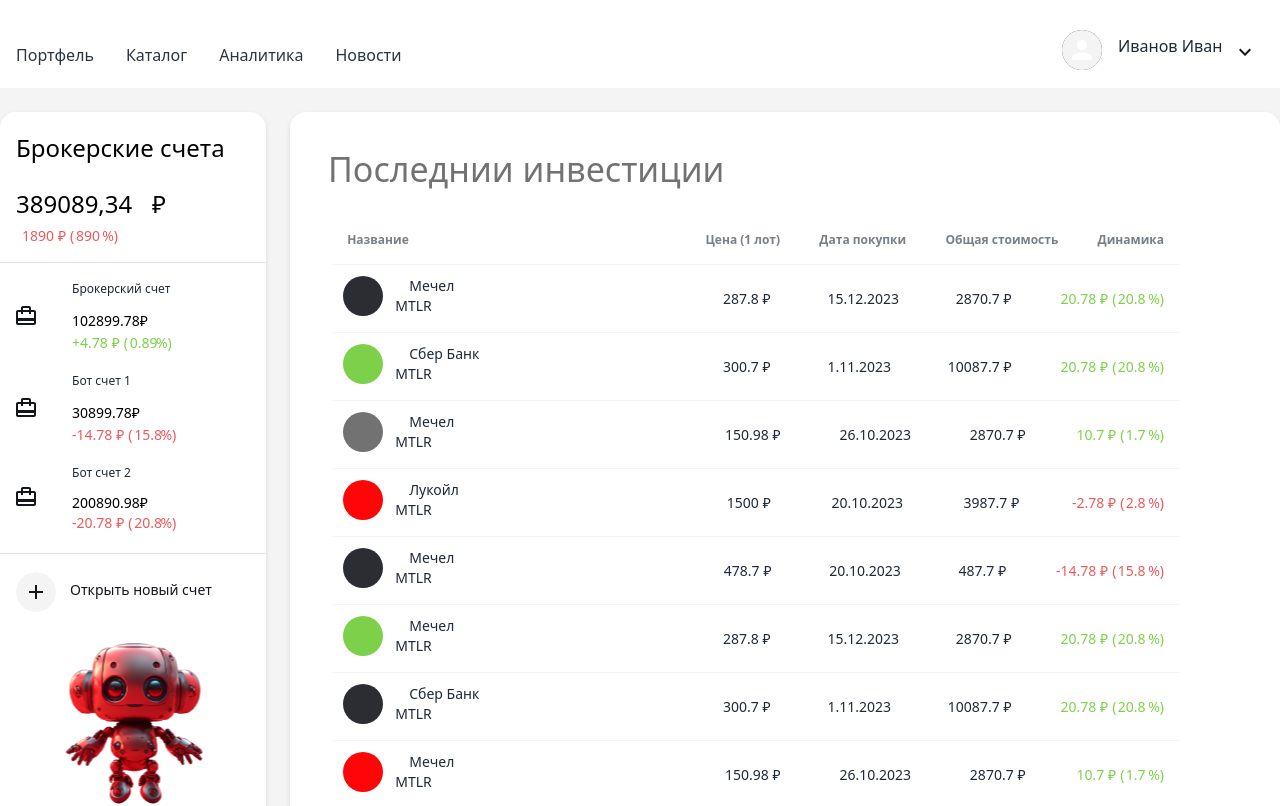
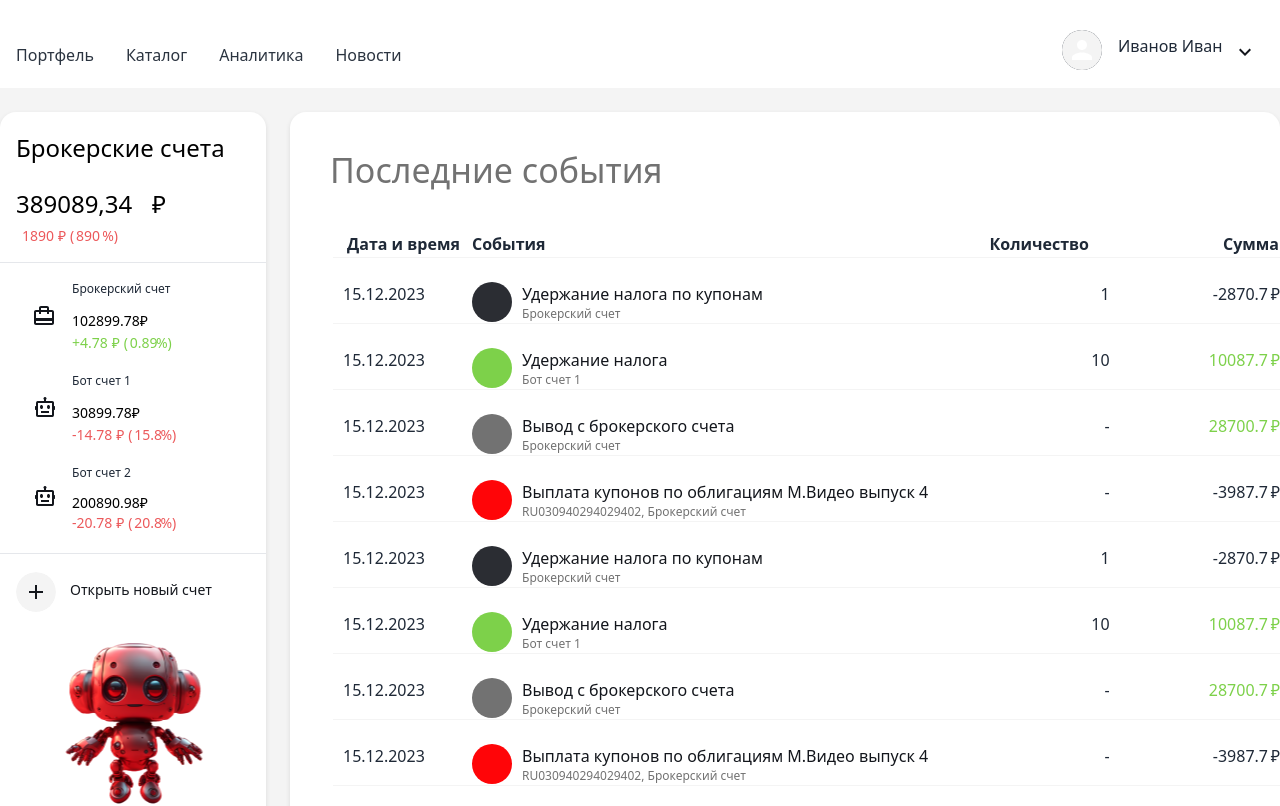
Before and after one commit to AndreiNosov/Moex_contest, a React (Create React App) app: page / in a window 1280 px wide. Shown: the top 806 px of the page. Built offline with nearby package versions, Linux system fonts and the light colour scheme.

Commit message:
[05]: the last events page was completed

```diff
--- a/package.json
+++ b/package.json
@@ -1,6 +1,6 @@
 {
 	"name": "moex-hakaton",
-	"version": "0.1.4",
+	"version": "0.1.5",
 	"private": true,
 	"dependencies": {
 		"@testing-library/jest-dom": "^5.14.1",
--- a/src/app.css
+++ b/src/app.css
@@ -168,7 +168,7 @@
 /* bag */
 .case_preview {
 	background: no-repeat center url('./pic/bag.svg');
-	background-position-x: 0;
+
 	width: 56px;
 
 }
@@ -549,17 +549,20 @@
 
 /*Open a new type bank was completed */
 /* ------------------ The page last investment  ------------------ */
-.last_invest_page>section {
+.last_invest_page>section,
+.last_events_page>section {
 	overflow: initial;
 	height: auto;
 }
 
-.last_invest_page h6 {
+.last_invest_page h6,
+.last_events_page h6 {
 
 	font-size: 34px;
 }
 
-.last_invest_page .last_invest {
+.last_invest_page .last_invest,
+.last_events_page .last_events {
 	padding: 2.8rem 0 40px 24px;
 	margin-left: 0;
 }
@@ -574,7 +577,8 @@
 	padding-right: 100px;
 }
 
-.last_invest_page table tr:nth-child(n+1) {
+.last_invest_page table tr:nth-child(n+1),
+.last_events_page table tr:nth-child(n+1) {
 	border-bottom: 1px solid #F4F4F4;
 
 
@@ -613,4 +617,37 @@
 }
 
 /* It's a Footer*/
+/* ------------------ The page last events ------------------ */
+.last_events_page .content {
+	padding-bottom: 140px;
 }
+
+.last_events_page .events {
+	padding-top: 2.9rem;
+}
+
+.last_events_page .events {
+	padding-bottom: 40px;
+}
+
+.last_events_page .last_events {
+	padding: 1.6rem 0 0 43px;
+}
+
+.table_last_invest th:nth-child(1),
+.table_last_invest tr:nth-child(n+2) td:nth-child(1) {
+	width: 170px;
+}
+
+.last_events_page tr th:nth-child(5),
+.last_events_page tr:nth-child(n+2) td:last-of-type {
+	text-align: right;
+	max-width: 190px;
+}
+
+.last_events_page tr:nth-child(n+2) td:last-of-type {
+	max-width: 122px;
+}
+
+/* The page last events was completed */
+}
--- a/src/components/aside/Broker.js
+++ b/src/components/aside/Broker.js
@@ -21,7 +21,14 @@
 
 				<div className="case  pt-3 flex">
 
-					<div className="case_preview"></div>
+					{
+						item.name.includes('Брокер') ? (
+							<div className="case_preview"></div>
+						) : (
+							<div className="case_preview bot"></div>
+						)
+
+					}
 					<div className="case_total pt-1.5 grid grid-cols-3 flex-row text-xs">
 						<div className="title grow grid-cols-2 row-span-1 col-span-3">
 							<h5>{item.name}</h5>
--- a/src/components/main/Main.js
+++ b/src/components/main/Main.js
@@ -7,18 +7,23 @@
 
 export default function MainFC() {
 	return (
-		<main className="pl-6 last_invest_page">
+		<main className="pl-6 last_events_page">
 			{ /* Main page  главная страница
 			Чтоб видеть "Выберите тип счета"
-				- вставьте класс "<main className="pl-6 openk_bank">"
+				- вставьте класс "<div id="root" className="openk_bank">"
 				- ниже раскоментировать "Выберите тип счета"
 
 
 				- Страница "Последние инвестиции"
-				- "<main className="pl-6 last_invest">"
+				- "<div id="root" className=" last_invest">"
+
+
+				- Страница "Последние события"
+				- "<div id="root" className="last_events_page">"
 
 
 			*/}
+			{ /* " Main page  главная страница "  */}
 			{/* <section className=" rounded-2xl mb-6">
 				<StatisticsFC />
 			</section>
@@ -38,11 +43,19 @@
 
 
 			{ /* "Последние инвестиции"  */}
-			<section className=" rounded-2xl mb-6">
+			{/* <section className=" rounded-2xl mb-6">
 				<div className=" flex grow">
 
 					<LastInvestFC />
 				</div>
+			</section> */}
+
+
+
+			{/*Последние события*/}
+			<section className="events rounded-2xl bg-white rounded-2xl min-h-[476px] grow pt-6">
+
+				<LastEventsFC />
 			</section>
 
 		</main>
--- a/src/components/main/last_events/LastEvents.js
+++ b/src/components/main/last_events/LastEvents.js
@@ -12,7 +12,15 @@
 		{ ind: 1, date: '15.12.2023', img: black, name: 'Удержание налога по купонам', subname: 'Брокерский счет', quantity: 1, sum: -2870.7 },
 		{ ind: 2, date: '15.12.2023', img: green, name: 'Удержание налога', subname: 'Бот счет 1', quantity: 10, sum: 10087.7 },
 		{ ind: 3, date: '15.12.2023', img: gray, name: 'Вывод с брокерского счета', subname: 'Брокерский счет', quantity: 0, sum: 28700.7 },
-		{ ind: 4, date: '15.12.2023', img: red, name: 'Выплата купонов по облигациям М.Видео выпуск 4', subname: 'RU030940294029402, Брокерский счет', quantity: 0, sum: -3987.7 }
+		{ ind: 4, date: '15.12.2023', img: red, name: 'Выплата купонов по облигациям М.Видео выпуск 4', subname: 'RU030940294029402, Брокерский счет', quantity: 0, sum: -3987.7 },
+		{ ind: 5, date: '15.12.2023', img: black, name: 'Удержание налога по купонам', subname: 'Брокерский счет', quantity: 1, sum: -2870.7 },
+		{ ind: 6, date: '15.12.2023', img: green, name: 'Удержание налога', subname: 'Бот счет 1', quantity: 10, sum: 10087.7 },
+		{ ind: 7, date: '15.12.2023', img: gray, name: 'Вывод с брокерского счета', subname: 'Брокерский счет', quantity: 0, sum: 28700.7 },
+		{ ind: 8, date: '15.12.2023', img: red, name: 'Выплата купонов по облигациям М.Видео выпуск 4', subname: 'RU030940294029402, Брокерский счет', quantity: 0, sum: -3987.7 },
+		{ ind: 9, date: '15.12.2023', img: black, name: 'Удержание налога по купонам', subname: 'Брокерский счет', quantity: 1, sum: -2870.7 },
+		{ ind: 10, date: '15.12.2023', img: green, name: 'Удержание налога', subname: 'Бот счет 1', quantity: 10, sum: 10087.7 },
+		{ ind: 11, date: '15.12.2023', img: gray, name: 'Вывод с брокерского счета', subname: 'Брокерский счет', quantity: 0, sum: 28700.7 },
+		{ ind: 12, date: '15.12.2023', img: red, name: 'Выплата купонов по облигациям М.Видео выпуск 4', subname: 'RU030940294029402, Брокерский счет', quantity: 0, sum: -3987.7 }
 	]
 	return (
 		<>
```
Also changed, not shown: design/page_lasrt_events.png (added).
